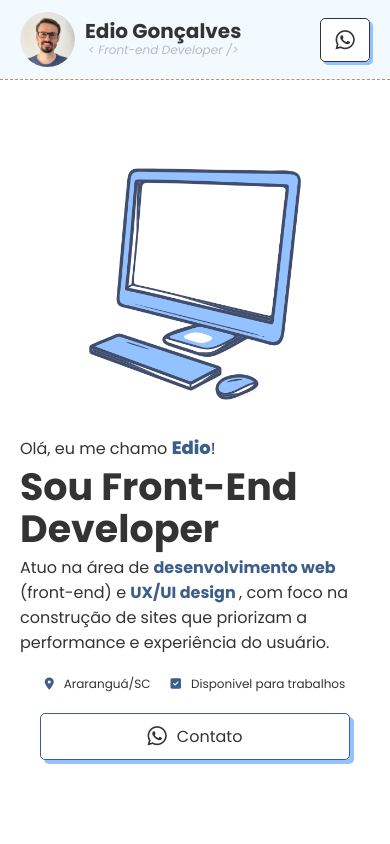
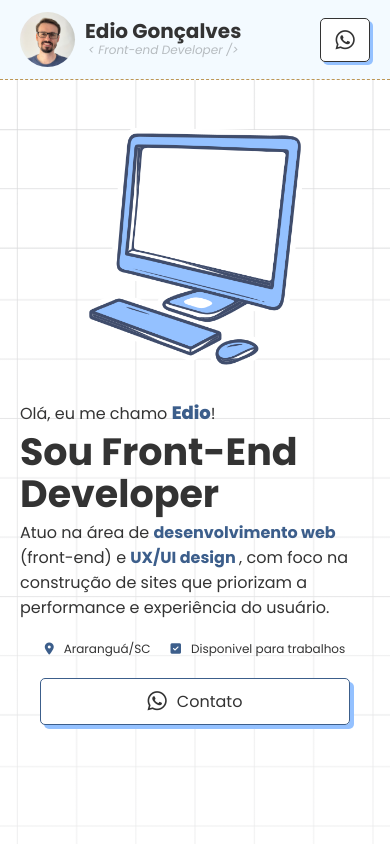
Before and after one commit to Edio-Goncalves/edio-goncalves-dev, a website: page index.html in a window 390 px wide. Shown: the top 844 px of the page. Drawn offline with Linux system fonts and the light colour scheme.

Commit message:
Add BG to the main section

```diff
--- a/assets/style/scss/style.scss
+++ b/assets/style/scss/style.scss
@@ -34,6 +34,7 @@ header {
   @include fw.flex-center;
   background-color: fw.$bg-color;
   border-bottom: 0.5px dashed fw.$third-color;
+
   .header-wrapper {
     width: 100%;
     height: 100%;
@@ -129,6 +130,33 @@ header {
   padding-top: 90px;
   margin-bottom: 90px;
   height: 100vh;
+  &::after {
+    content: "";
+    width: 100%;
+    height: 100%;
+    display: block;
+    position: absolute;
+    background-image: url(/assets/image/bg/linhas2.webp);
+    background-repeat: repeat;
+    background-position: center;
+    background-size: 830px;
+    margin-top: -20px;
+    z-index: -3;
+  }
+  &::before {
+    content: "";
+    width: 100%;
+    height: 100%;
+    display: block;
+    position: absolute;
+    background-color: fw.$white-color;
+    background: linear-gradient(
+      rgba(255, 255, 255, 0.8) 0%,
+      rgba(255, 255, 255, 0.9) 100%
+    );
+    margin-top: -20px;
+    z-index: -2;
+  }
   .main-wrapper {
     position: relative;
     max-width: 1250px;
@@ -875,9 +903,9 @@ footer {
   .main {
     .main-wrapper {
       margin-left: 0px;
+      margin-top: -70px;
       .main-container {
         order: 2;
-        padding: 0px;
         padding: 20px;
         p {
           font-size: fw.$font-size-regular;
--- a/index.html
+++ b/index.html
@@ -388,7 +388,5 @@
         </div>
       </div>
     </footer>
-
-    <script src="/js/script.js"></script>
   </body>
 </html>
```
Also changed, not shown: README.md (added), assets/style/css/style.css, js/script.js (deleted), 1 other file.
